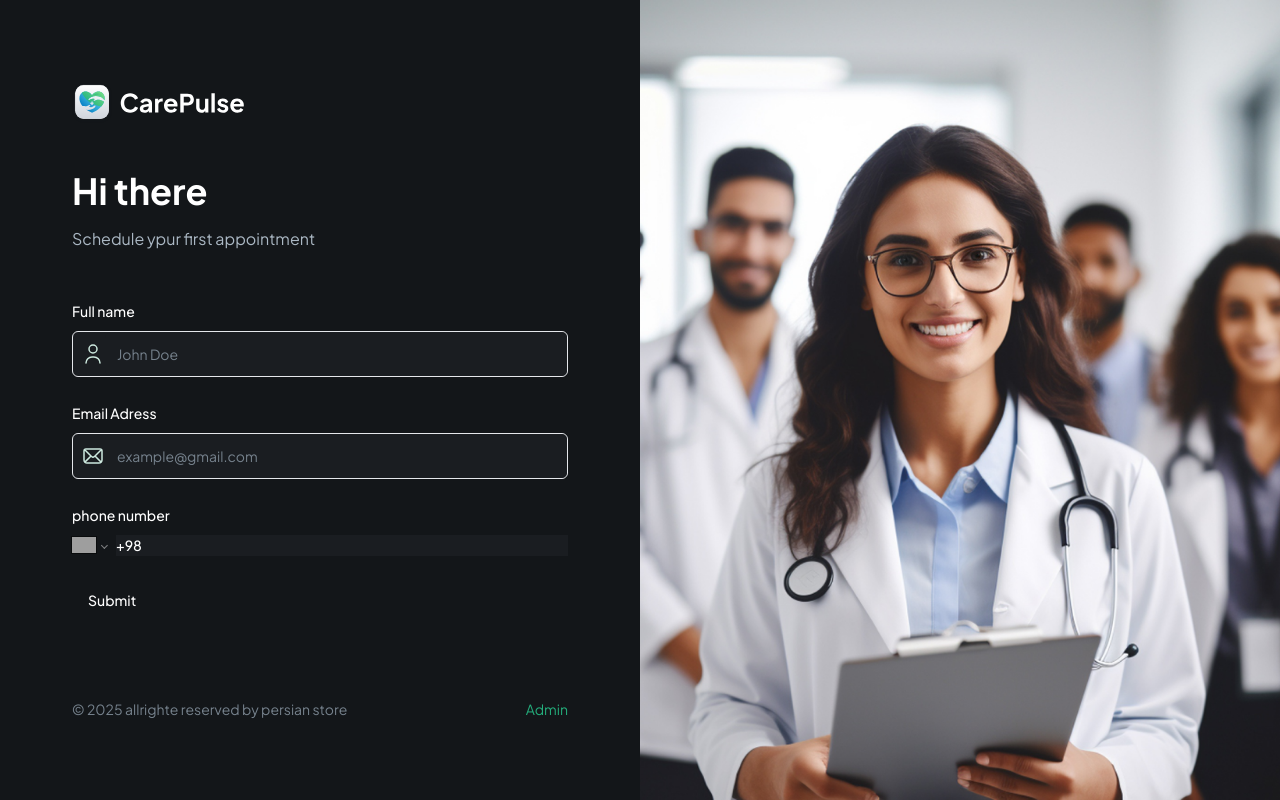
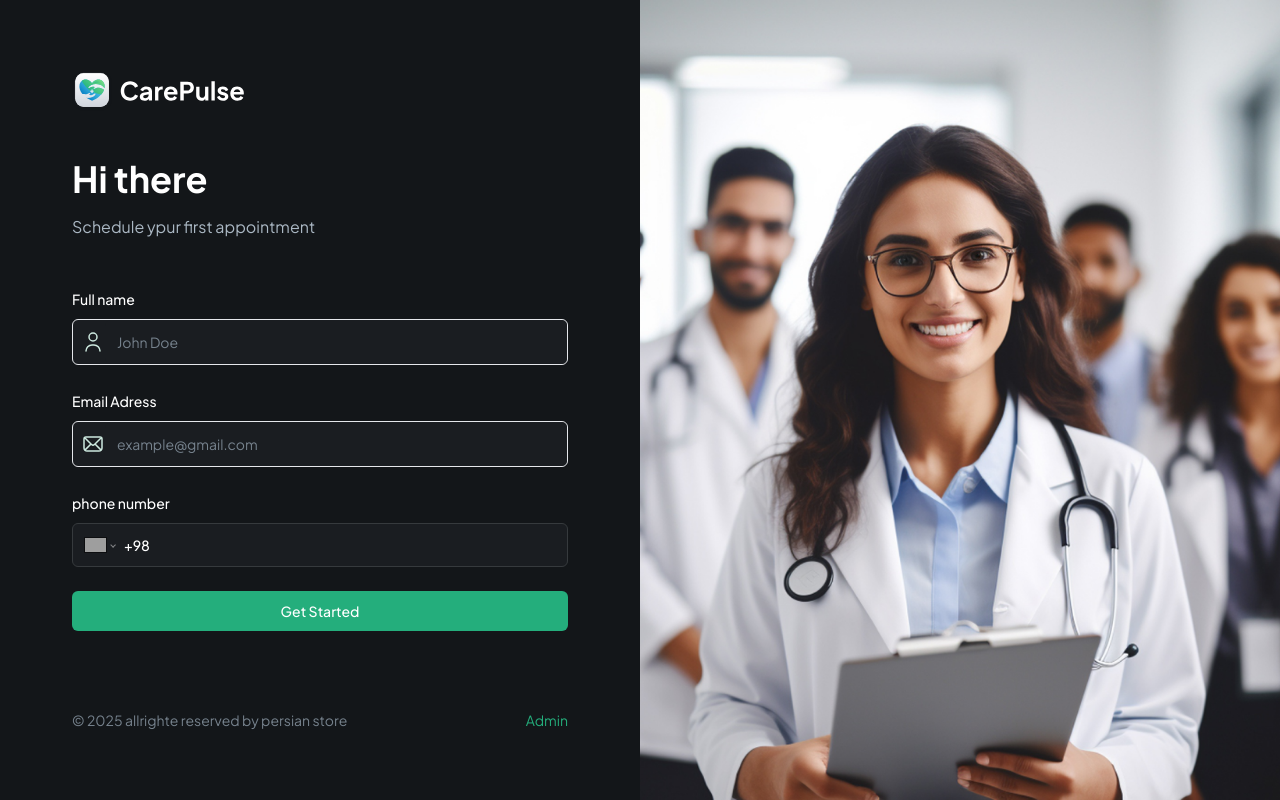
Before and after one commit to danial137/HEALTH-APP, a Next.js app: page / in a window 1280 px wide. Built offline with nearby package versions, Linux system fonts and the light colour scheme; grey boxes are pictures that could not be loaded.

Commit message:
feat: implement UserFormValidation and add SubmitButton component for improved form handling

```diff
--- a/components/CustomFormField.tsx
+++ b/components/CustomFormField.tsx
@@ -69,7 +69,9 @@
                         placeholder={placeholder}
                         international
                         withCountryCallingCode
-                        value={field.value as E16Number}
+                        value={field.value as E164Number | undefined}
+                        onChange={field.onChange}
+                        className='input-phone'
 
                     />
                 </FormControl>
--- /dev/null
+++ b/components/SubmitButton.tsx
@@ -0,0 +1,30 @@
+import React from 'react'
+import { Button } from './ui/button'
+interface ButtonProps {
+    isLoading: boolean,
+    className?: string,
+    children: React.ReactNode,
+}
+import Image from 'next/image'
+
+const SubmitButton = ({ isLoading, className, children }: ButtonProps) => {
+    return (
+        <Button type="submit" disabled={isLoading} className={className ?? 'shad-primary-btn w-full'}>
+            {isLoading ? (
+                <div className='flex items-center gap-4'>
+                    <Image
+                        src="/assets/icons/loader.svg"
+                        alt='loader'
+                        width={24}
+                        height={24}
+                        className='animate-spin'
+                    />
+                    Loading
+                </div>
+            ) : children}
+
+        </Button>
+    )
+}
+
+export default SubmitButton
--- a/components/form/PatientForm.tsx
+++ b/components/form/PatientForm.tsx
@@ -6,6 +6,9 @@
 import {Form} from "@/components/ui/form"
 import { Input } from "@/components/ui/input"
 import CustomFormField from "../CustomFormField"
+import SubmitButton from "../SubmitButton"
+import { useState } from "react"
+import { UserFormValidation } from "@/libs/validation"
 
 export enum FormFieldType {
   INPUT = 'input',
@@ -16,23 +19,24 @@
   SELECT = 'select',
   SKELETON = 'skeleton',
 }
-const formSchema = z.object({
-  username: z.string().min(2, {
-    message: "Username must be at least 2 characters.",
-  }),
-})
+
 
 const PatientForm = () => {
 
-  const form = useForm<z.infer<typeof formSchema>>({
-    resolver: zodResolver(formSchema),
+  const [isLoading,setisLoading]=useState(false)
+
+  const form = useForm<z.infer<typeof UserFormValidation>>({
+    resolver: zodResolver(UserFormValidation),
     defaultValues: {
-      username: "",
+      name: "",
+      email: "",
+      phone: "",
+
     },
   })
 
 
-  function onSubmit(values: z.infer<typeof formSchema>) {
+  function onSubmit(values: z.infer<typeof UserFormValidation>) {
 
     console.log(values)
   }
@@ -71,7 +75,7 @@
           placeholder="(555) 123-4567"
 
         />
-        <Button type="submit">Submit</Button>
+        <SubmitButton isLoading={isLoading}>Get Started</SubmitButton>
       </form>
     </Form>
   )
--- /dev/null
+++ b/libs/validation.ts
@@ -0,0 +1,9 @@
+import { z } from "zod";
+
+export const UserFormValidation = z.object({
+    name: z.string()
+        .min(2, "Username must be at least 2 characters.")
+        .max(50, "Name must be at most 50 characters "),
+    email: z.string().email("invalid email address"),
+  phone: z.string().refine((phone) => /^\+\d{10,15}$/.test(phone), "Invalid phone number")
+  })
```
